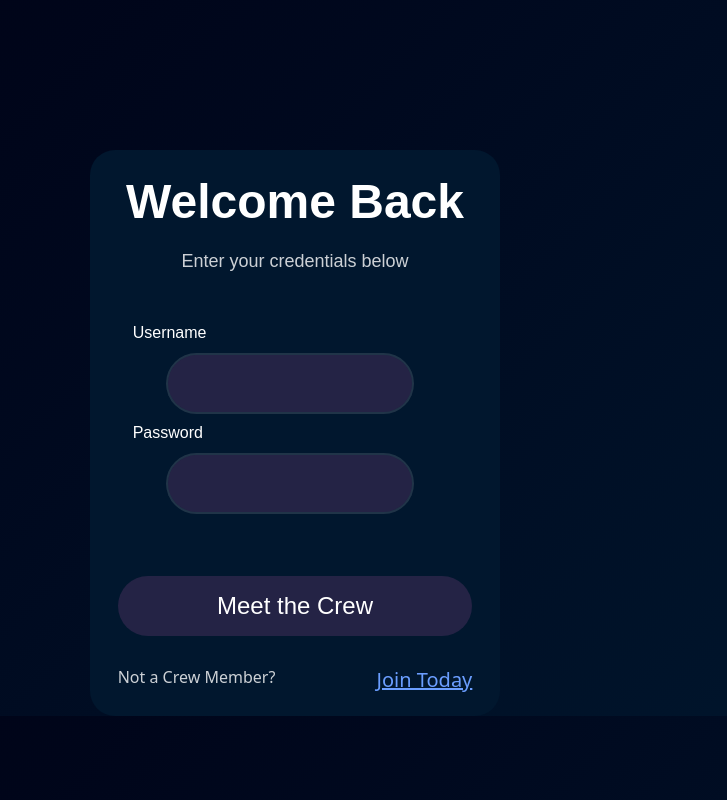
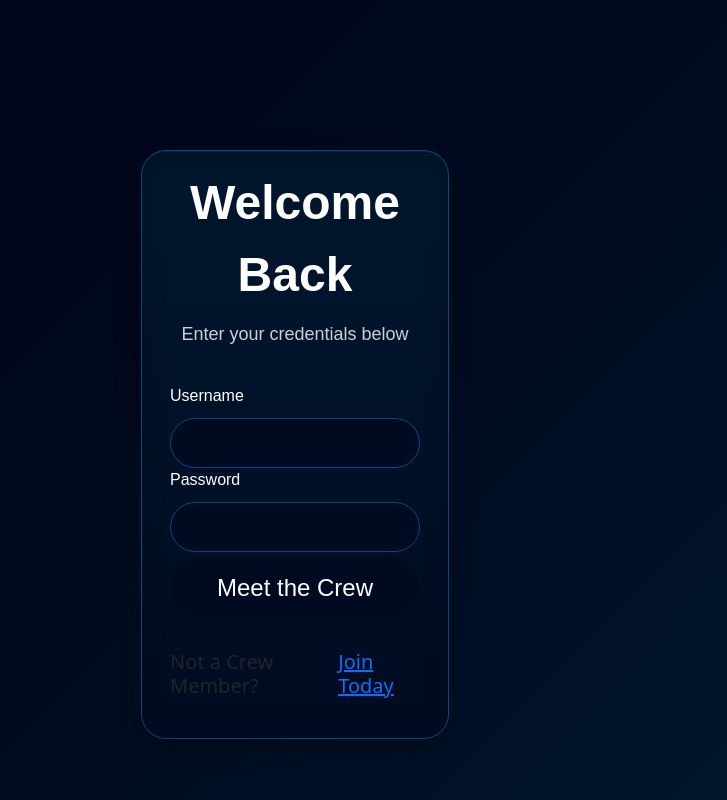
Before and after one commit to lfaife/POOS-SP-Contact-Manager, a PHP site: page / in a window 1280 px wide. Shown: the whole page, without its empty margins (345-1072 px from the left). Run offline with PHP 8.4, Linux system fonts and the light colour scheme.

Commit message:
Update styles.css

```diff
--- a/css/styles.css
+++ b/css/styles.css
@@ -1,38 +1,58 @@
-:root {
---bg-dark: oklch(0.1 0.055 250);
---bg: oklch(0.15 0.055 250);
---bg-light: oklch(0.2 0.055 250);
---text: oklch(0.96 0.1 250);
-/* --text-muted: oklch(0.76 0.1 250); */
-/* --highlight: oklch(0.5 0.11 250); */
-/* --border: oklch(0.4 0.11 250); */
-/* --border-muted: oklch(0.3 0.11 250); */
---primary: oklch(0.76 0.11 250);
---secondary: oklch(0.76 0.11 70);
---danger: oklch(0.7 0.11 30);
-/* --info: oklch(0.7 0.11 260); */
+/* Shared Styles - Used across all pages */
+* {
+    margin: 0;
+    padding: 0;
+    box-sizing: border-box;
 }
 
-body
-{
-    background-color: blue;
-    background-image: linear-gradient(135deg, var(--bg-dark), var(--bg-light));
+:root {
+    --bg-dark: oklch(0.1 0.055 250);
+    --bg: oklch(0.15 0.055 250);
+    --bg-light: oklch(0.2 0.055 250);
+    --border: oklch(0.4 0.11 250);
+    --border-muted: oklch(0.3 0.11 250);
+    --danger: oklch(0.7 0.11 30);
 }
 
-.container
-{
+
+body {
+    background: linear-gradient(135deg, var(--bg-dark), var(--bg-light));
+    min-height: 100vh;
+    background-attachment: fixed;
+}
+
+.container {
     margin-top: 150px;
     font-size: 30px;
-    width: 90%;
+    width: 75% !important;
     max-width: 600px;
-    padding: 40px;
-    background-color: var(--bg-light);
-    border: 4px solid var(--border-muted);;
+    background-image: linear-gradient(180deg, var(--bg-light), var(--bg));
+    border: 1px solid var(--border);
+    /* depth */
+    box-shadow:
+        inset 0 1px 0 rgba(255,255,255,0.06),
+        inset 0 12px 24px rgba(0,0,0,0.20),
+        0 8px 24px rgba(0,0,0,0.35);
     border-radius: 25px;
 }
 
+/* Shared narrow scope for auth forms (title, inputs, buttons, footer links) */
+.form-scope {
+    max-width: 420px;
+    margin: 0 auto;
+}
+
+.form-scope .form-label {
+    margin-left: 0;
+    margin-bottom: 10px;
+    font-size: 16px;
+    color: #FFFFFF;
+    font-family: 'Ubuntu', sans-serif;
+    display: block;
+}
+
 header {
-    margin-bottom: 30px;
+    margin-bottom: 20px;
 }
 
 #inner-title {
@@ -42,7 +62,7 @@ header {
     text-align: center;
     margin-bottom: 10px;
     font-family: 'Ubuntu', sans-serif;
-    color: #FFFFFF;
+    color: white;
     font-weight: 600;
 }
 
@@ -57,38 +77,26 @@ header {
     opacity: 0.8;
 }
 
-.form-group {
-    margin-bottom: 20px;
-}
-
-.form-label {
-    display: block;
-    font-size: 16px;
-    color: #FFFFFF;
-    margin-bottom: 8px;
-    margin-left: 15px;
-    font-family: 'Ubuntu', sans-serif;
-}
-
 input[type="text"], input[type="password"] {
     border-radius: 50px;
     text-align: left;
     text-indent: 20px;
     width: 100%;
-    height: 60px;
-    margin-left: 0;
-    margin-bottom: 0;
-    color: #B79A9A;
-    background-color: #242345;
+    height: 50px;
+    background-color: var(--bg);
     font-family: 'Ubuntu', sans-serif;
-    border: 2px solid #FFFFFF20;
+    border: 1px solid var(--border);
     font-size: 16px;
 }
 
-input[type="text"]::placeholder,
-input[type="password"]::placeholder {
-    color: #B79A9A;
-    opacity: 0.6;
+/* Override focus styling to prevent white background */
+input[type="text"]:focus,
+input[type="password"]:focus {
+    background-color: var(--bg) !important;
+    color: #FFFFFF !important;
+    border: 1px solid var(--border) !important;
+    outline: none !important;
+    box-shadow: none !important;
 }
 
 .buttons {
@@ -97,152 +105,16 @@ input[type="password"]::placeholder {
     width: 100%;
     height: 60px;
     margin-left: 0;
-    margin-top: 10px;
+    margin-top: 6px;
     color: #FFFFFF;
-    background-color: #242345;
+    background-color: var(--bg);
     font-family: 'Ubuntu', sans-serif;
     border: none;
     cursor: pointer;
 }
 
 .buttons:hover {
-    background-color: #00d5124f;
+    background-color: var(--bg-light);
     color: #FFFFFF;
     opacity: 0.8;
 }
-
-#loginResult {
-    display: block;
-    font-size: 16px;
-    width: 100%;
-    text-align: center;
-    margin: 15px 0;
-    font-family: 'Ubuntu', sans-serif;
-    color: #ff4444;
-}
-
-.footer2 {
-    width: 100%;
-    margin-top: 30px;
-    text-align: center;
-}
-
-.footer2 p {
-    font-size: 16px;
-    color: #FFFFFF;
-    margin: 0;
-}
-
-.crew {
-    display: inline;
-    opacity: 0.8;
-}
-
-.join {
-    color: #6B9EFF;
-    text-decoration: underline;
-    margin-left: 10px;
-}
-
-.join:hover {
-    color: #8FB4FF;
-}
-
-
-
-#accessUIDiv
-{
-    font-size: 30px;
-    width: 70%;
-    margin-left: 15%;
-    padding: 25px;
-    background-color: #b2b2b2;
-}
-
-
-
-#GoToRegisterButton
-{
-    width: 25.5%;
-    display: inline-block;
-}
-
-#loginDiv, #loginName, #loginPassword, #firstName,
-#lastName, #registerName, #registerPassword, #searchText,
-#colorText {
-    font-size: 40px;
-}
-
-input[type="text"],input[type="password"]{
-    border-radius: 50px;
-    text-align: left;
-    text-indent: 15px;
-    width: 70%;
-    height: 7.25%;
-    margin-left: 13.5%;
-    margin-bottom: 2%;
-    color: #B79A9A;
-    background-color: #242345;
-    font-family: 'Ubuntu', sans-serif;
-}
-
-#loginResult{
-    display: inline-block;
-    font-size: 24px;
-    width: 90%;
-    height: 2%;
-    text-align: center;
-    margin-left: 5%;
-    margin-bottom: 2%;
-    font-family: 'Ubuntu', sans-serif;
-    color: #95060a;
-}
-
-#registerResult{
-    display: inline-block;
-    font-size: 24px;
-    width: 90%;
-    height: 2%;
-    text-align: center;
-    margin-left: 5%;
-    margin-bottom: 2%;
-    font-family: 'Ubuntu', sans-serif;
-    color: #95060a;
-}
-
-
-#logoutButton{
-    width: 20%;
-    margin-left: 40%;
-}
-
-select{
-    width: 30%;
-    margin-left: 35%;
-    margin-top: 2%;
-    font-size: 0.75em;
-    font-family: 'Ubuntu', sans-serif;
-}
-
-#colorSearchResult{
-    display: none;
-}
-
-#colorAddResult{
-    display: inline-block;
-    font-size: 0.8em;
-    width: 90%;
-    text-align: center;
-    margin-left: 5%;
-    margin-top: 2%;
-    margin-bottom: 1%;
-    font-family: 'Ubuntu', sans-serif;
-    color: #95060a;
-}
-
-
-#login-card {
-    width: 50%;
-    padding: 50px;
-
-}
```
